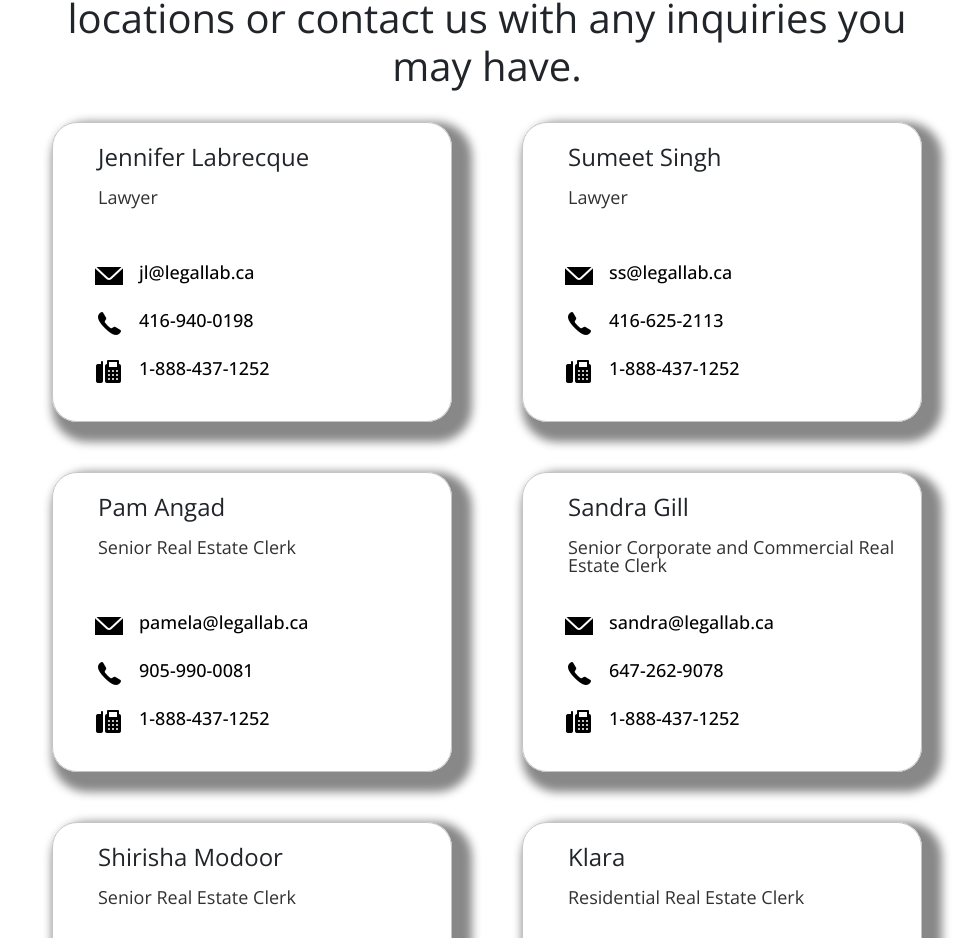
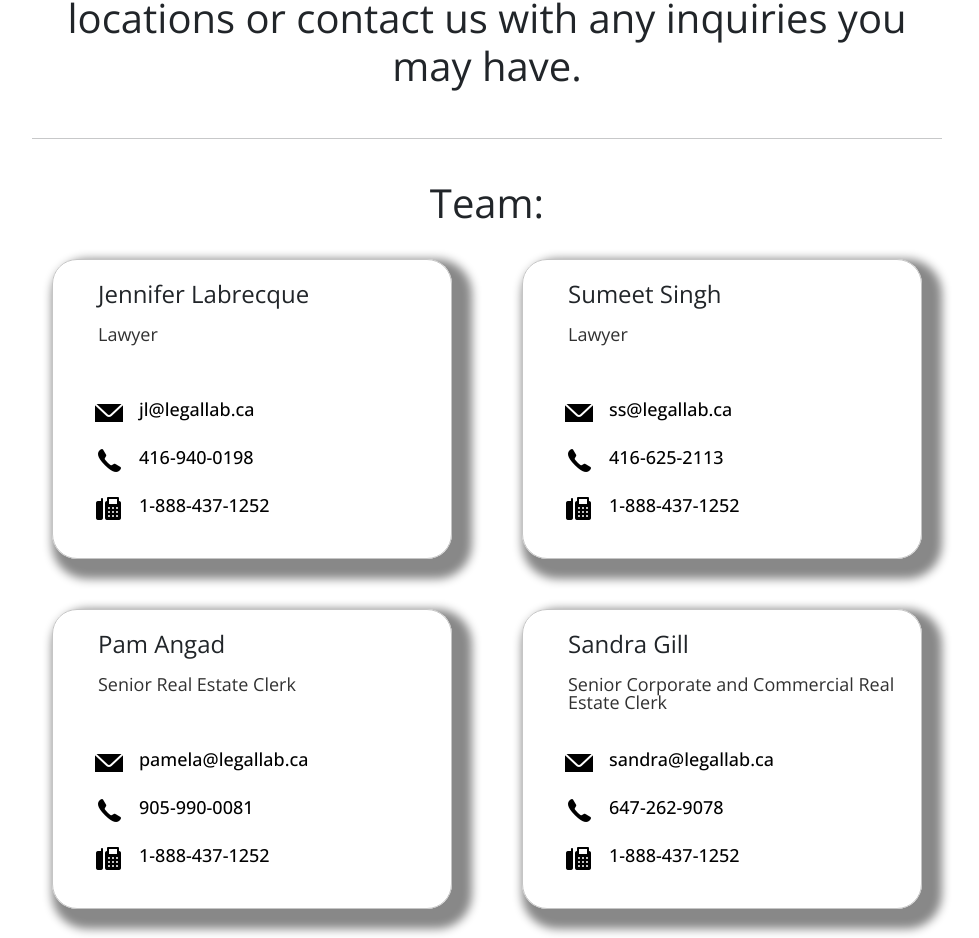
Before and after one commit to alozano7591/LegalLabAngular, an Angular app: page /contact in a window 1280 px wide. Shown: the part 990-1928 px from the top of the page, without its empty margins (153-1132 px from the left). Built offline with nearby package versions, Linux system fonts and the light colour scheme.

Commit message:
updated title
updated title LegalLab (without '.')
also added "team" with horizontal line above team contact info

```diff
--- a/src/app/components/contact/contact.component.html
+++ b/src/app/components/contact/contact.component.html
@@ -13,6 +13,13 @@
 
     <h1>We are conveniently located in the Mineola region of south Mississauga and East Woodbridge . Stop by and visit us at one of our locations  or contact us with any inquiries you may have.</h1>
 
+    <br>
+
+    <hr />
+
+    <br>
+
+    <h1>Team:</h1>
     <br>
 
     <div class="contacts">
--- a/src/index.html
+++ b/src/index.html
@@ -2,14 +2,13 @@
 <html lang="en">
 <head>
   <meta charset="utf-8">
-  <title>LegalLab.</title>
+  <title>LegalLab</title>
   <base href="/">
   <meta name="viewport" content="width=device-width, initial-scale=1">
   <link rel="icon" type="image/x-icon" href="assets/images/favicons/favicon.ico">
   <link rel="stylesheet" href="app/normalize.css">
   <link rel="preconnect" href="https://fonts.gstatic.com" crossorigin>
   <link href="https://fonts.googleapis.com/css2?family=Lato:ital,wght@0,100;0,300;0,400;0,700;1,100;1,300;1,400;1,700&family=Montserrat:ital,wght@0,100;0,200;0,300;0,400;0,500;1,100;1,200;1,300;1,400;1,500&family=Open+Sans:ital,wght@0,300;0,400;0,500;1,300;1,400;1,500&family=Roboto:ital,wght@0,100;0,300;0,400;0,500;1,100;1,300;1,400&display=swap" rel="stylesheet">
-  <title>LegalLab.</title>
 </head>
 <body>
   <app-root></app-root>
```
Also changed, not shown: 7 other files (tests, documents, lock files or other folders).
